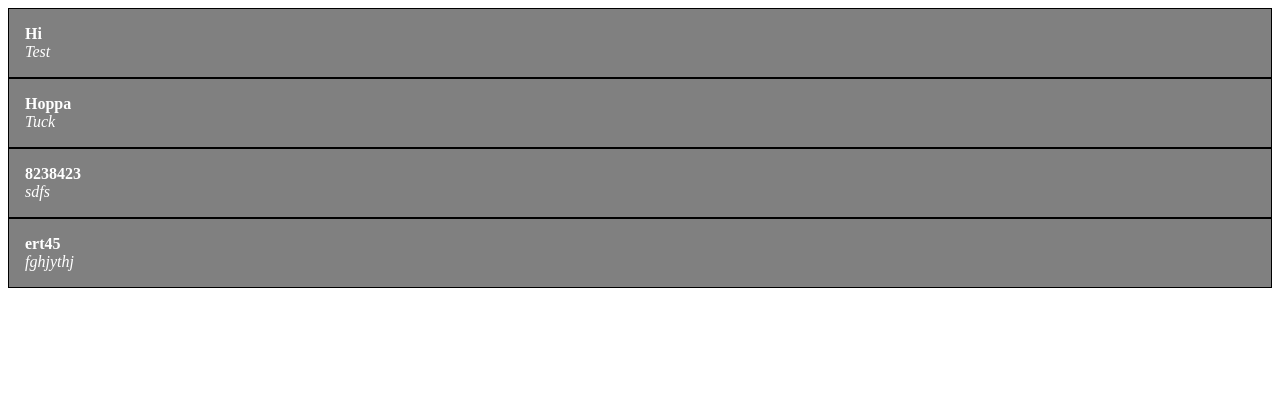
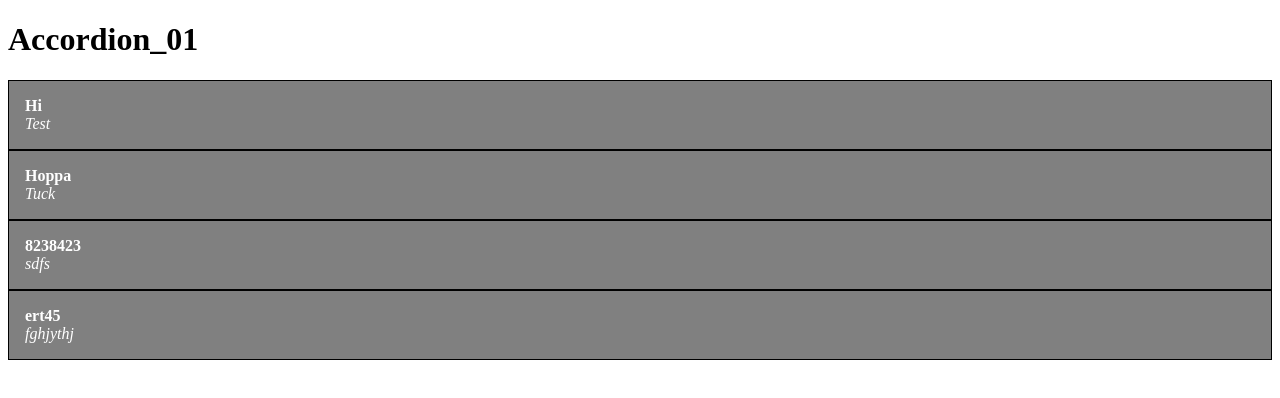
Before and after one commit to cesanag/accordion, a plain HTML site: page index.html in a window 1280 px wide. Drawn offline with Linux system fonts and the light colour scheme.

Commit message:
Update index.html

```diff
--- a/index.html
+++ b/index.html
@@ -21,6 +21,7 @@
 </head>
 
 <body>
+    <h1>Accordion_01</h1>
     <div id="acc">
     </div>
 </body>
```
